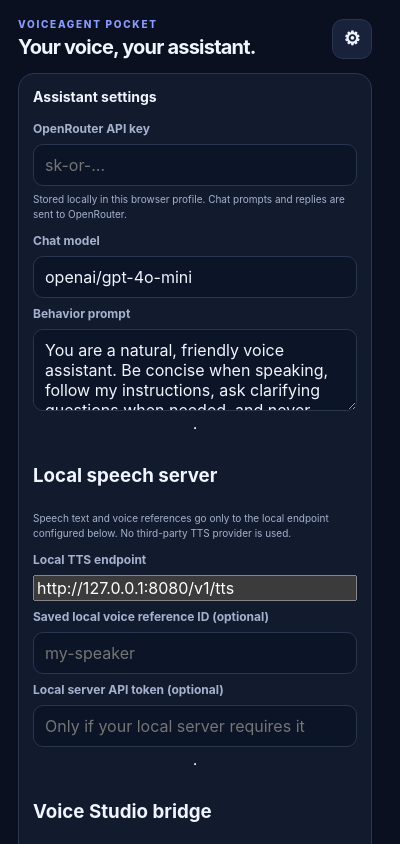
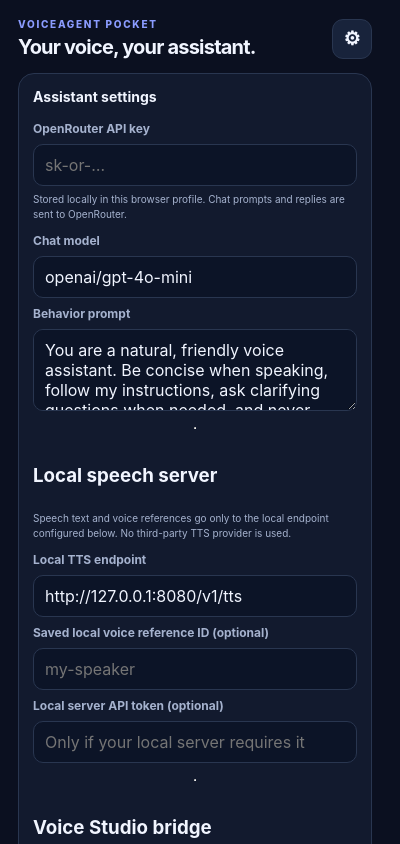
Before and after one commit to nezoko45-dev/voice-cloning, a browser extension: page popup.html in a window 400 px wide. Both pictures are taken after a click on the button "Settings". Shown: the top 844 px of the page. Drawn offline with Linux system fonts and the light colour scheme.

Commit message:
Style Voice Studio bridge URL field

```diff
--- a/popup.css
+++ b/popup.css
@@ -29,7 +29,7 @@ p { margin-top: 0; }
 .settings { display: flex; flex-direction: column; gap: 8px; }
 .settings[hidden] { display: none; }
 label { font-size: 12px; color: var(--muted); font-weight: 650; }
-input[type="text"], input[type="password"], textarea { width: 100%; border: 1px solid var(--line); border-radius: 10px; background: #0c1427; color: var(--text); padding: 10px 11px; outline: none; resize: vertical; }
+input[type="text"], input[type="password"], input[type="url"], textarea { width: 100%; border: 1px solid var(--line); border-radius: 10px; background: #0c1427; color: var(--text); padding: 10px 11px; outline: none; resize: vertical; }
 input:focus, textarea:focus { border-color: var(--accent); box-shadow: 0 0 0 2px #8b9cff22; }
 .hint { font-size: 10px; line-height: 1.5; color: var(--muted); margin: -2px 0 3px; }
 .check-label { display: flex; align-items: center; gap: 8px; }
```
